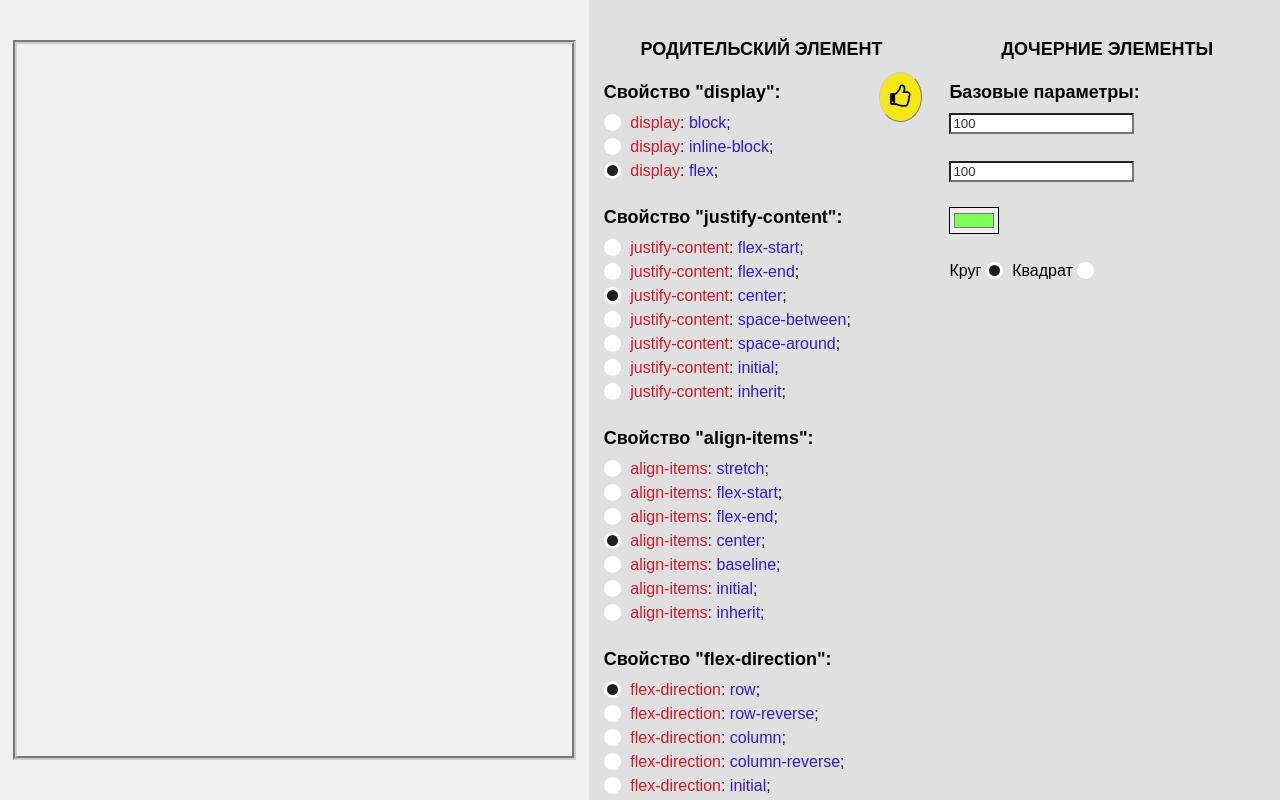
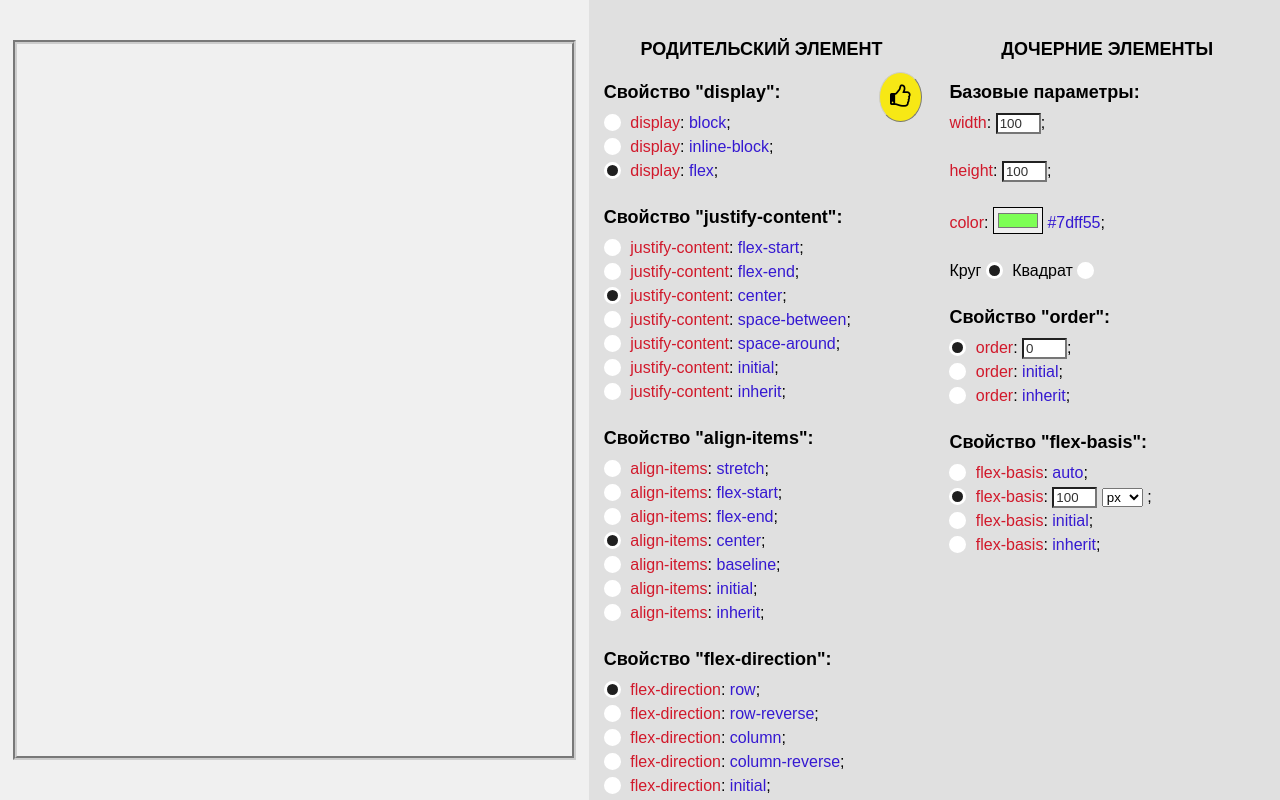
Before and after one commit to RomanKontsevoy/flex-constructor, a plain HTML site: page index.html in a window 1280 px wide. Drawn offline with Linux system fonts and the light colour scheme.

Commit message:
flex-basis ready

```diff
--- a/css/style.css
+++ b/css/style.css
@@ -116,9 +116,13 @@ h3 {
     background-color: #1f1f1f;
 }
 
-#parent-styles label {
+label {
     display: block;
     text-align: left;
+}
+
+.basic-params label {
+    display: inline-block;
 }
 
 .prop {
@@ -128,3 +132,7 @@ h3 {
 .value {
     color: #3519D1;
 }
+
+input[type="number"] {
+    width: 45px;
+}
--- a/index.html
+++ b/index.html
@@ -225,9 +225,9 @@
                 <h2>Дочерние элементы</h2>
                 <div class="basic-params">
                     <h3>Базовые параметры:</h3>
-                    <input id="newWidth" type="number" value="100"> <br><br>
-                    <input id="newHeight" type="number" value="100"> <br><br>
-                    <input type="color" id="newColor" value="#7dff55"> <br><br>
+                    <span class="prop">width</span>: <input id="newWidth" type="number" value="100">; <br><br>
+                    <span class="prop">height</span>: <input id="newHeight" type="number" value="100">; <br><br>
+                    <span class="prop">color</span>: <input type="color" id="newColor" value="#7dff55"> <span class="value" id=newColorValue></span>; <br><br>
                     <label>
                     Круг
                     <input class="radio" type="radio" name="figure" value="circle" checked>
@@ -235,6 +235,54 @@
                     <label>
                     Квадрат
                     <input class="radio" type="radio" name="figure" value="square">
+                    </label>
+                </div>
+                <div class="order">
+                    <h3>Свойство "order":</h3>
+                    <label>
+                        <input class="radio" type="radio" name="order" id="newOrderValue" checked>
+                        <span class="prop">order</span>:
+                        <span class="value"><input id="newOrder" type="number" value="0"></span>;
+                    </label>
+                    <label>
+                        <input class="radio" type="radio" name="order" value="initial">
+                        <span class="prop">order</span>:
+                        <span class="value">initial</span>;
+                    </label>
+                    <label>
+                        <input class="radio" type="radio" name="order" value="inherit">
+                        <span class="prop">order</span>:
+                        <span class="value">inherit</span>;
+                    </label>
+                </div>
+                <div class="flex-basis">
+                    <h3>Свойство "flex-basis":</h3>
+                    <label>
+                        <input class="radio" type="radio" name="flex-basis" value="auto">
+                        <span class="prop">flex-basis</span>:
+                        <span class="value">auto</span>;
+                    </label>
+                    <label>
+                        <input class="radio" type="radio" name="flex-basis" id="newFlexBasisValue" checked>
+                        <span class="prop">flex-basis</span>:
+                        <span class="value"><input id="newFlexBasis" type="number" value="100">
+                        <select name="measure" id="flexBasisMeasure">
+                            <option value="px">px</option>
+                            <option value="%">%</option>
+                            <option value="em">em</option>
+                            <option value="vw">vw</option>
+                        </select>
+                        </span>;
+                    </label>
+                    <label>
+                        <input class="radio" type="radio" name="flex-basis" value="initial">
+                        <span class="prop">flex-basis</span>:
+                        <span class="value">initial</span>;
+                    </label>
+                    <label>
+                        <input class="radio" type="radio" name="flex-basis" value="inherit">
+                        <span class="prop">flex-basis</span>:
+                        <span class="value">inherit</span>;
                     </label>
                 </div>
 
--- a/js/custom.js
+++ b/js/custom.js
@@ -1,11 +1,15 @@
 $(function() {
 
-    let width, height, color, newBorderRadius;
+    let width, height, color, newBorderRadius, order, flexBasis;
 
     let setSize = function() {
-        // let w, h;
-        width = newWidth.value;
-        height = newHeight.value;
+        if (newWidth.value > 20 && newHeight.value > 20) {
+            width = newWidth.value;
+            height = newHeight.value;
+        } else {
+            alert('К сожалению, ширина и высота элемента не могут быть менее 20px.')
+        }
+
     };
 
     let setFigure = function() {
@@ -15,13 +19,50 @@ $(function() {
                 newBorderRadius = figures[i].value;
             }
         }
-        console.log('newBorderRadius = ' + newBorderRadius);
-
     };
 
     let setColor = function() {
         color = newColor.value;
     };
+
+    let setOrder = function() {
+        let orderRadios = document.getElementsByName("order");
+        newOrderValue.value = newOrder.value;
+        for (var i = 0; i < orderRadios.length; i++) {
+            if (orderRadios[i].checked) {
+                order = orderRadios[i].value;
+            };
+        };
+    };
+
+    let flexBasisCount = function() {
+        let flexBasisRadios = document.getElementsByName("flex-basis");
+        newFlexBasisValue.value = newFlexBasis.value;
+        for (var i = 0; i < flexBasisRadios.length; i++) {
+            if (flexBasisRadios[i].checked) {
+                flexBasis = flexBasisRadios[i].value;
+            };
+        };
+    };
+
+    let measure = function(a) {
+        let measureSelect = document.getElementById(a);
+        console.log(measureSelect);
+        console.log(measureSelect[0].value);
+        console.log(measureSelect.length);
+        for (var i = 0; i < measureSelect.length; i++) {
+            if (measureSelect[i].selected) {
+                flexBasisMeasure = measureSelect[i].value;
+            };
+        };
+    }
+
+    let flexBasisValue = function(a) {
+        flexBasisCount();
+        measure(a);
+        flexBasis = flexBasis + flexBasisMeasure;
+        console.log(flexBasis);
+    }
 
 
     let make = function(e, i) {
@@ -31,10 +72,13 @@ $(function() {
             setSize();
             setFigure();
             setColor();
+            setOrder();
             let ind = ++i;
             element.className = '.el';
-            element.style.minWidth = width + 'px';
-            element.style.minHeight = height + 'px';
+            element.style.width = width + 'px';
+            element.style.height = height + 'px';
+            element.style.minWidth = '20px';
+            element.style.minHeight = '20px';
             element.style.backgroundColor = color;
             let numer = document.createElement('p');
             numer.innerHTML = ind;
@@ -55,21 +99,20 @@ $(function() {
             element.style.margin = '1px';
             element.style.color = '#f00';
             element.style.fontSize = "25px";
-            if (newBorderRadius = "circle") {
+            if (newBorderRadius == "circle") {
                 element.style.borderRadius = "50%";
             } else {
                 element.style.borderRadius = "0";
-            }
-
-            console.log('newBorderRadius = ' + newBorderRadius);
-
+            };
             target.appendChild(element);
+            element.style.order = order;
+            flexBasisValue("flexBasisMeasure");
+            element.style.flexBasis = flexBasis;
         };
     };
 
     let create = function(e) {
         let elements = document.getElementsByClassName('.el');
-        console.log(elements);
         if (elements.length <= 19) {
             if (e = testarea) {
                 make(e, elements.length);
@@ -78,12 +121,11 @@ $(function() {
         } else {
             alert('Извините, создание более двадцати фигур невозможно!');
         };
+    };
 
 
-    };
 
     testarea.addEventListener('click', create);
-
 
 
     let display = function() {
@@ -93,7 +135,6 @@ $(function() {
                 testarea.style.display = displayRadios[i].value;
             };
         };
-        console.log(testarea.style.display)
     };
 
     let justifyContent = function() {
@@ -103,7 +144,6 @@ $(function() {
                 testarea.style.justifyContent = justifyContent[i].value;
             }
         }
-        console.log(testarea.style.justifyContent)
     }
 
     let alignItems = function() {
@@ -113,7 +153,6 @@ $(function() {
                 testarea.style.alignItems = alignItems[i].value;
             }
         }
-        console.log(testarea.style.alignItems)
     }
 
     let flexDirection = function() {
@@ -123,7 +162,6 @@ $(function() {
                 testarea.style.flexDirection = flexDirection[i].value;
             }
         }
-        console.log(testarea.style.flexDirection)
     }
 
     let flexWrap = function() {
@@ -133,7 +171,6 @@ $(function() {
                 testarea.style.flexWrap = flexWrap[i].value;
             }
         }
-        console.log(testarea.style.flexWrap)
     }
 
     let alignContent = function() {
@@ -143,7 +180,6 @@ $(function() {
                 testarea.style.alignContent = alignContent[i].value;
             }
         }
-        console.log(testarea.style.alignContent)
     }
 
     let acceptParent = function() {
@@ -157,5 +193,13 @@ $(function() {
 
     parentStylesBtn.addEventListener('click', acceptParent);
 
+    // Функция прописывания значения цвета
+
+    let setHtmlValues = function() {
+        document.getElementById('newColorValue').innerHTML = " " + newColor.value;
+    }
+
+    window.addEventListener("load", setHtmlValues); // Прописать значение цвета при загрузке страницы
+    newColor.addEventListener('change', setHtmlValues); // Прописать значение цвета после его изменения
 
 });
```
